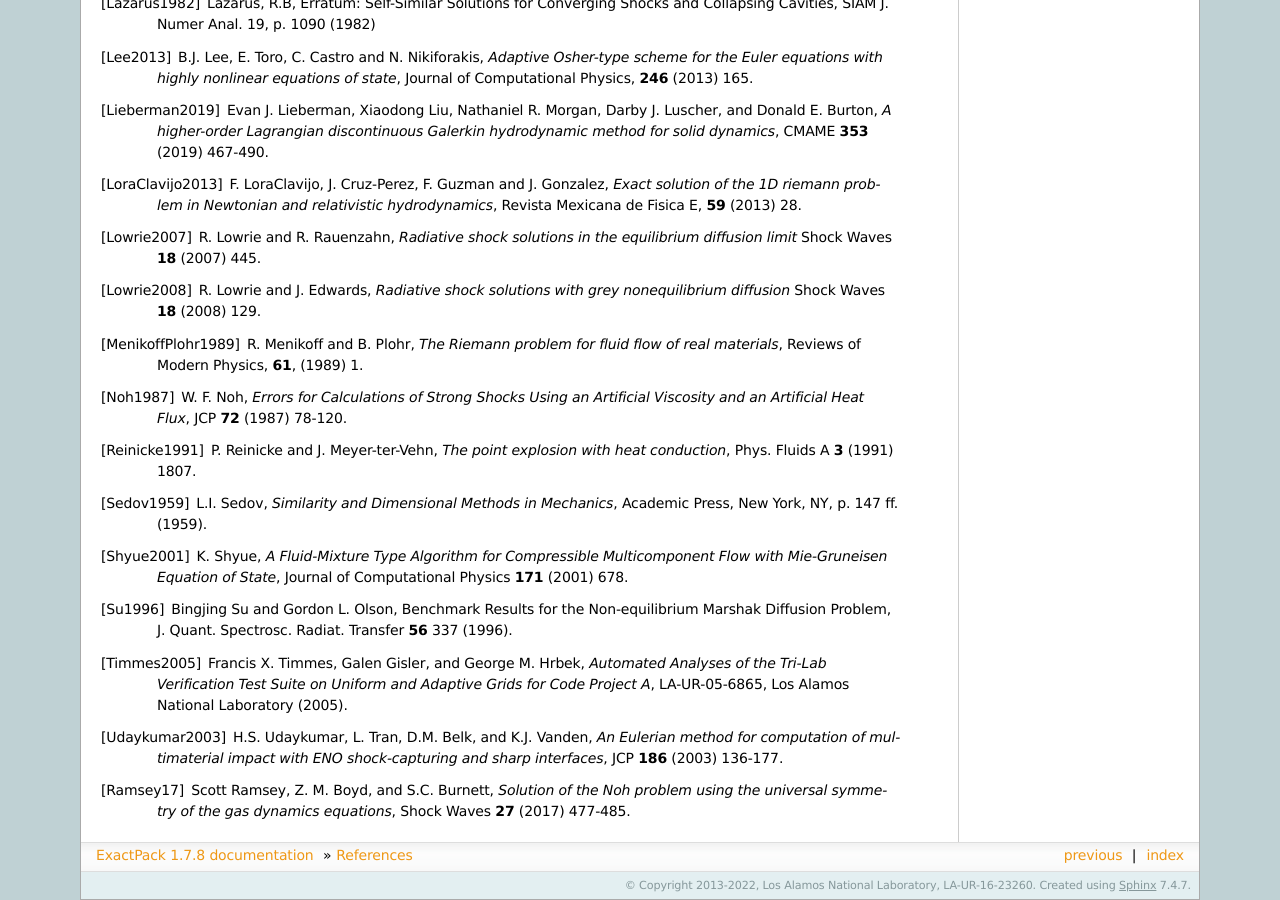
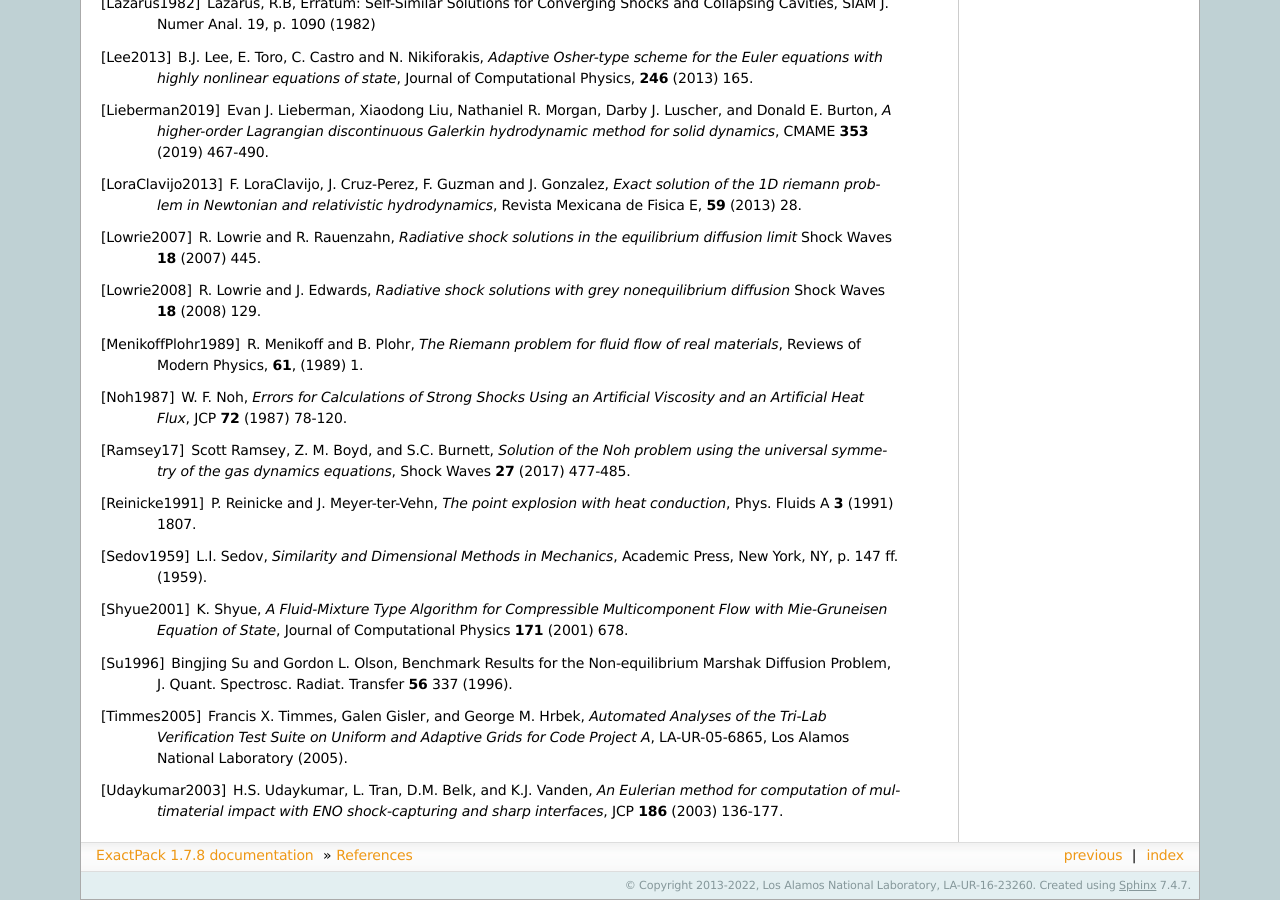
Before and after one commit to lanl/ExactPack, a Sphinx documentation site: the page built from doc/source/references.rst, in a window 1280 px wide and 900 px high, scrolled down 1524 px. Built offline with Sphinx 7.4.7, drawn with Linux system fonts in a browser that asks for light colours; part of the change alters nothing that is shown.

```diff
--- a/doc/source/references.rst
+++ b/doc/source/references.rst
@@ -190,6 +190,11 @@ References
    *Errors for Calculations of Strong Shocks Using an Artificial Viscosity and an Artificial Heat Flux*,
    JCP **72** (1987) 78-120.
 
+.. [Ramsey17]
+   Scott Ramsey, Z. M. Boyd, and S.C. Burnett,
+   *Solution of the Noh problem using the universal symmetry of the gas dynamics equations*,
+   Shock Waves **27** (2017) 477-485.
+
 .. [Reinicke1991] P. Reinicke and J. Meyer-ter-Vehn,
    *The point explosion with heat conduction*,
    Phys. Fluids A **3** (1991) 1807.
@@ -218,8 +223,3 @@ References
    H.S. Udaykumar, L. Tran, D.M. Belk, and K.J. Vanden,
    *An Eulerian method for computation of multimaterial impact with ENO shock-capturing and sharp interfaces*,
    JCP **186** (2003) 136-177.
-
-.. [Ramsey17]
-   Scott Ramsey, Z. M. Boyd, and S.C. Burnett,
-   *Solution of the Noh problem using the universal symmetry of the gas dynamics equations*,
-   Shock Waves **27** (2017) 477-485.
```
